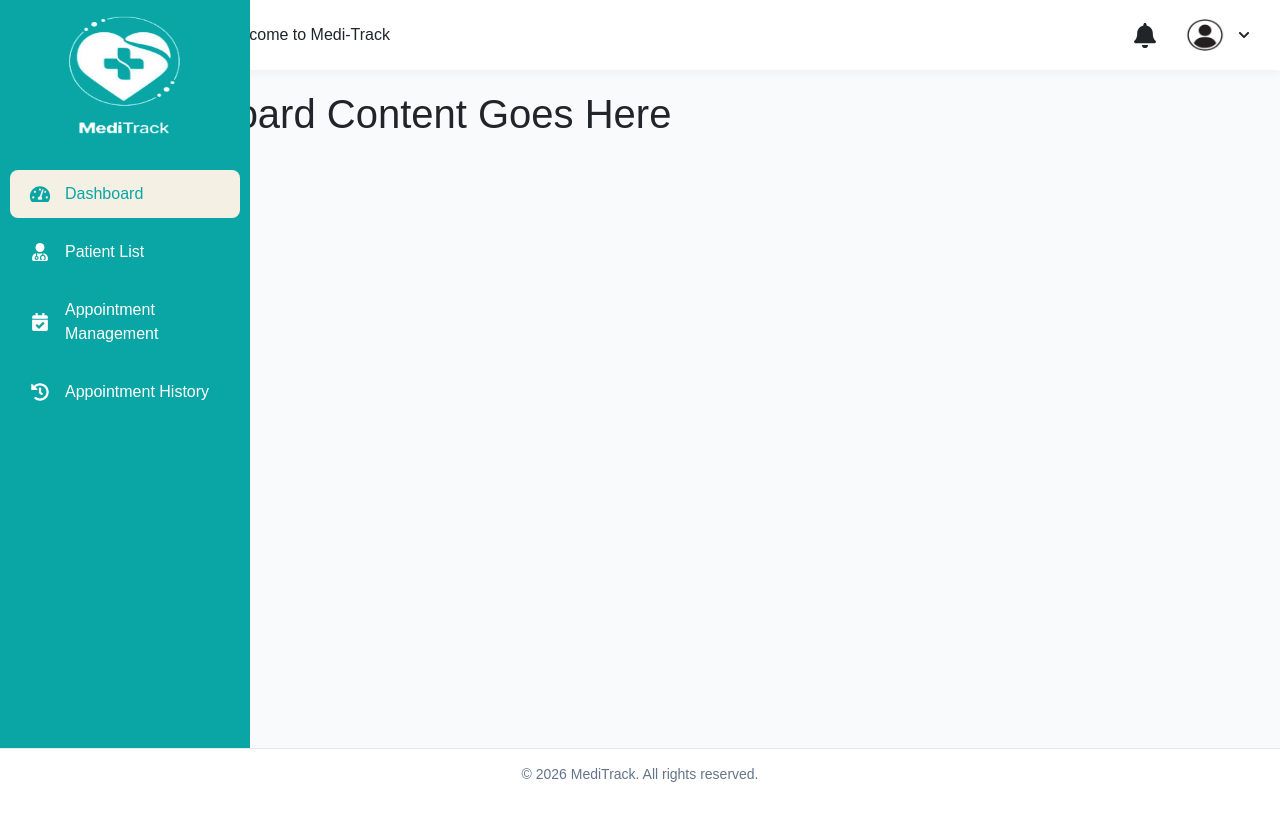
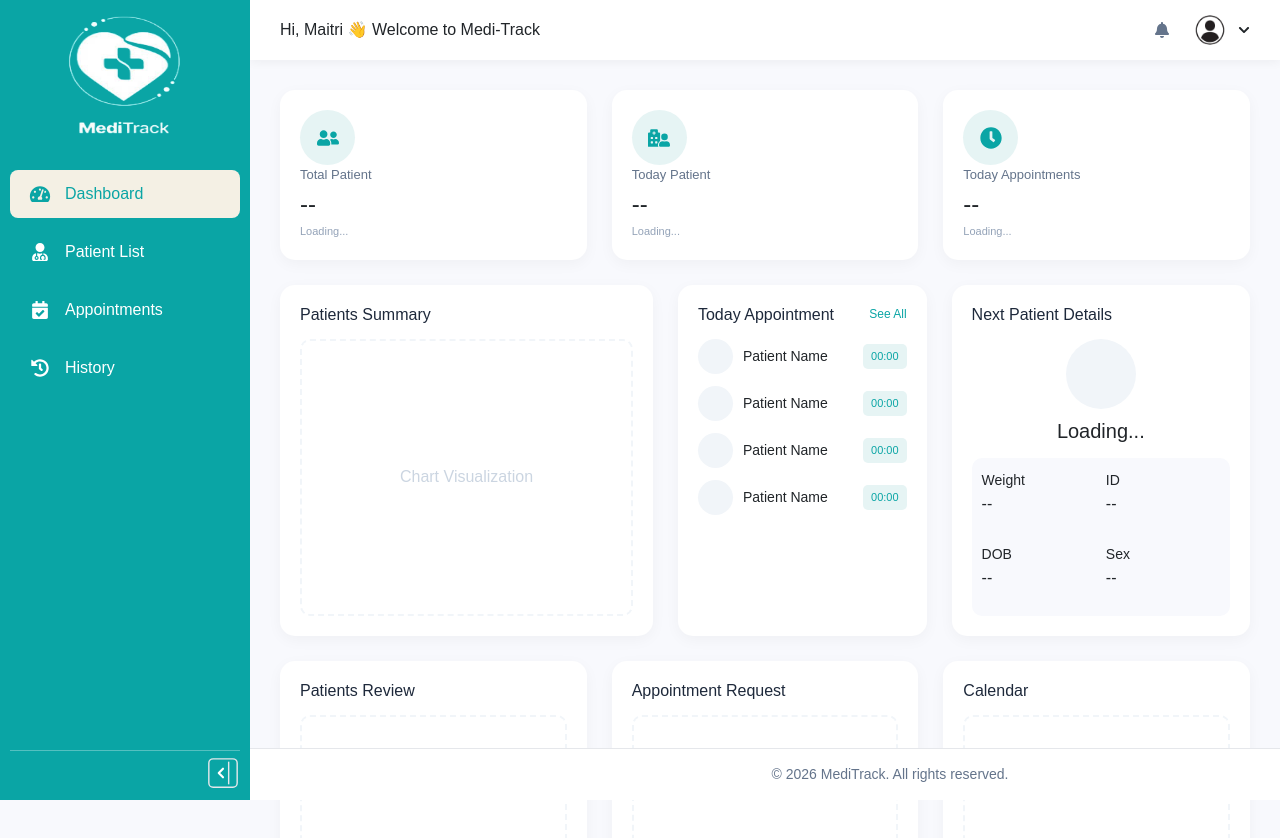
Before and after one commit to pMaitri01/Medi-Track-Frontend, a React (Create React App) app: page /DoctorDashboard in a window 1280 px wide. Shown: the top 838 px of the page. Before the commit the page ends 800 px from the top, so only its background shows below. Built offline with nearby package versions, Linux system fonts and the light colour scheme.

Commit message:
doctor dashboard, header,footer

```diff
--- a/src/admin/components/DoctorHeader.js
+++ b/src/admin/components/DoctorHeader.js
@@ -1,77 +1,29 @@
-  // import React, { useState } from "react";
-  // import { FaBell, FaSearch, FaChevronDown } from "react-icons/fa";
-  // import userImg from "../images/user.png"; // ✅ correct import
+//   import React, { useState } from "react";
+// import { FaBell, FaChevronDown } from "react-icons/fa";
+// import userImg from "../images/user.png";
 
+// export default function DoctorHeader({ isCollapsed }) {
+//   const [open, setOpen] = useState(false);
 
-  // export default function DoctorHeader() {
-  //   const [open, setOpen] = useState(false);
-  //   const [focused, setFocused] = useState(false);
+//   // Dynamic margin calculation
+//   const currentMargin = isCollapsed ? "80px" : "100px";
 
 //   const styles = {
 //     header: {
-  //       marginLeft: "250px",
+//       marginLeft: currentMargin, // 🔥 Dynamic Margin
 //       height: "70px",
 //       background: "#ffffff",
 //       display: "flex",
 //       justifyContent: "space-between",
 //       alignItems: "center",
 //       padding: "0 30px",
-  //       boxShadow: "0 2px 10px rgba(0,0,0,0.05)"
+//       boxShadow: "0 2px 10px rgba(0,0,0,0.05)",
+//       transition: "margin-left 0.3s ease", // Smooth shift
 //     },
-
-  //     left: {
-  //       display: "flex",
-  //       alignItems: "center",
-  //       gap: "20px"
-  //     },
-
-  //     // 🔥 Wrapper for input + icon
-  //     searchWrapper: {
-  //       position: "relative",
-  //       width: "350px",
-  //       marginLeft:"280px"
-  //     },
-
-  //     input: {
-  //       width: "100%",
-  //       height: "40px",
-  //       padding: "0 12px 0 38px", // space for icon
-  //       borderRadius: "8px",
-  //       border: focused ? "2px solid #3b82f6" : "2px solid #e5e7eb",
-  //       outline: "none",
-  //       background: "#f1f5f9",
-  //       fontSize: "14px",
-  //       transition: "0.2s"
-  //     },
-
-  //     icon: {
-  //       position: "absolute",
-  //       top: "50%",
-  //       left: "12px",
-  //       transform: "translateY(-50%)",
-  //       color: "#6b7280"
-  //     },
-
-  //     right: {
-  //       display: "flex",
-  //       alignItems: "center",
-  //       gap: "20px"
-  //     },
-
-  //     profile: {
-  //       display: "flex",
-  //       alignItems: "center",
-  //       gap: "8px",
-  //       cursor: "pointer",
-  //       position: "relative"
-  //     },
-
-  //     img: {
-  //       borderRadius: "50%",
-  //       width:"50px",
-  //       height:"32px"
-  //     },
-
+//     left: { display: "flex", alignItems: "center", gap: "20px" },
+//     right: { display: "flex", alignItems: "center", gap: "20px" },
+//     profile: { display: "flex", alignItems: "center", gap: "8px", cursor: "pointer", position: "relative" },
+//     img: { borderRadius: "50%", width: "50px", height: "32px" },
 //     dropdown: {
 //       position: "absolute",
 //       top: "50px",
@@ -83,52 +35,22 @@
 //       width: "150px",
 //       zIndex: 100
 //     },
-
-  //     item: {
-  //       padding: "10px 15px",
-  //       cursor: "pointer",
-  //       fontSize: "14px"
-  //     }
+//     item: { padding: "10px 15px", cursor: "pointer", fontSize: "14px" }
 //   };
 
 //   return (
 //     <div style={styles.header}>
-
-  //       {/* LEFT */}
 //       <div style={styles.left}>
-  //         <span style={{ fontWeight: "500", width:"270px" }}>
+//         <span style={{ fontWeight: "500" }}>
 //           Hi, Maitri 👋 Welcome to Medi-Track
 //         </span>
-
-  //         {/* <div style={styles.searchWrapper}>
-  //           <FaSearch style={styles.icon} />
-  //           <input
-  //             type="text"
-  //             placeholder="Search doctor..."
-  //             style={styles.input}
-  //             onFocus={() => setFocused(true)}
-  //             onBlur={() => setFocused(false)}
-  //           />
-  //         </div> */}
 //       </div>
 
-  //       {/* RIGHT */}
 //       <div style={styles.right}>
-  //         <FaBell style={{ cursor: "pointer", width:"30px", height:"25px",marginLeft:"30px"}} />
-
-  //         <div
-  //           style={styles.profile}
-  //           onClick={() => setOpen(!open)}
-  //         >
-  //           {/* <img
-  //             src="https://i.pravatar.cc/40"
-  //             alt="profile"
-  //             style={styles.img}
-  //           /> */}
+//         <FaBell style={{ cursor: "pointer", width: "30px", height: "25px" }} />
+//         <div style={styles.profile} onClick={() => setOpen(!open)}>
 //           <img src={userImg} alt="profile" style={styles.img} />
-
 //           <FaChevronDown size={12} />
-
 //           {open && (
 //             <div style={styles.dropdown}>
 //               <div style={styles.item}>👤 Profile</div>
@@ -145,59 +67,42 @@
 import { FaBell, FaChevronDown } from "react-icons/fa";
 import userImg from "../images/user.png";
 
-export default function DoctorHeader({ isCollapsed }) {
-  const [open, setOpen] = useState(false);
-
-  // Dynamic margin calculation
-  const currentMargin = isCollapsed ? "80px" : "100px";
+export default function DoctorHeader({ open }) {
+  const [showProfile, setShowProfile] = useState(false);
+  const sidebarWidth = open ? "0px" : "0px";
 
   const styles = {
     header: {
-      marginLeft: currentMargin, // 🔥 Dynamic Margin
-      height: "70px",
+      marginLeft: sidebarWidth,
+      height: "60px",
       background: "#ffffff",
       display: "flex",
       justifyContent: "space-between",
       alignItems: "center",
       padding: "0 30px",
       boxShadow: "0 2px 10px rgba(0,0,0,0.05)",
-      transition: "margin-left 0.3s ease", // Smooth shift
+      transition: "0.3s"
     },
-    left: { display: "flex", alignItems: "center", gap: "20px" },
-    right: { display: "flex", alignItems: "center", gap: "20px" },
     profile: { display: "flex", alignItems: "center", gap: "8px", cursor: "pointer", position: "relative" },
-    img: { borderRadius: "50%", width: "50px", height: "32px" },
+    img: { borderRadius: "50%", width: "40px", height: "30px" },
     dropdown: {
-      position: "absolute",
-      top: "50px",
-      right: 0,
-      background: "#ffffff",
-      border: "1px solid #e5e7eb",
-      borderRadius: "8px",
-      boxShadow: "0 5px 15px rgba(0,0,0,0.1)",
-      width: "150px",
-      zIndex: 100
-    },
-    item: { padding: "10px 15px", cursor: "pointer", fontSize: "14px" }
+      position: "absolute", top: "50px", right: 0, background: "#fff",
+      border: "1px solid #e5e7eb", borderRadius: "8px", width: "150px", zIndex: 100
+    }
   };
 
   return (
     <div style={styles.header}>
-      <div style={styles.left}>
-        <span style={{ fontWeight: "500" }}>
-          Hi, Maitri 👋 Welcome to Medi-Track
-        </span>
-      </div>
-
-      <div style={styles.right}>
-        <FaBell style={{ cursor: "pointer", width: "30px", height: "25px" }} />
-        <div style={styles.profile} onClick={() => setOpen(!open)}>
+      <span style={{ fontWeight: "500" }}>Hi, Maitri 👋 Welcome to Medi-Track</span>
+      <div style={{ display: "flex", alignItems: "center", gap: "20px" }}>
+        <FaBell style={{ cursor: "pointer", color: "#64748b" }} />
+        <div style={styles.profile} onClick={() => setShowProfile(!showProfile)}>
           <img src={userImg} alt="profile" style={styles.img} />
           <FaChevronDown size={12} />
-          {open && (
+          {showProfile && (
             <div style={styles.dropdown}>
-              <div style={styles.item}>👤 Profile</div>
-              <div style={styles.item}>🚪 Logout</div>
+              <div style={{ padding: "10px", fontSize: "14px" }}>👤 Profile</div>
+              <div style={{ padding: "10px", fontSize: "14px", borderTop: "1px solid #eee" }}>🚪 Logout</div>
             </div>
           )}
         </div>
--- a/src/admin/components/DoctorNavbar.js
+++ b/src/admin/components/DoctorNavbar.js
@@ -1,14 +1,7 @@
-import React, { useState } from "react";
-import {
-  FaTachometerAlt,
-  FaUserMd,
-  FaCalendarCheck,
-  FaHistory
-} from "react-icons/fa";
-
+import React from "react";
+import { FaTachometerAlt, FaUserMd, FaCalendarCheck, FaHistory } from "react-icons/fa";
 import userImg from "../images/Logo-1.png";
 
-/* Toggle Icon */
 const SidebarCollapseIcon = ({ size = 24, color = "#6b7280", arrowColor = "#374151", open, ...props }) => {
   return (
     <svg
@@ -24,25 +17,13 @@ const SidebarCollapseIcon = ({ size = 24, color = "#6b7280", arrowColor = "#3741
       {...props}
     >
       <rect x="4" y="4" width="40" height="40" rx="6" ry="6" stroke={color} strokeWidth="2"/>
-
       <line x1="16" y1="8" x2="16" y2="40" stroke={color} strokeWidth="2"/>
-
-      <polyline
-        points="24,18 30,24 24,30"
-        fill="none"
-        stroke={arrowColor}
-        strokeWidth="3"
-        strokeLinecap="round"
-        strokeLinejoin="round"
-      />
+      <polyline points="24,18 30,24 24,30" fill="none" stroke={arrowColor} strokeWidth="3" strokeLinecap="round" strokeLinejoin="round" />
     </svg>
   );
 };
 
-export default function DoctorNavbar() {
-
-  const [open, setOpen] = useState(true);
-
+export default function DoctorNavbar({ open, setOpen }) {
   const styles = {
     sidebar: {
       width: open ? "250px" : "100px",
@@ -51,113 +32,73 @@ export default function DoctorNavbar() {
       color: "#fff",
       padding: "10px",
       position: "fixed",
+      left: 0,
+      top: 0,
       transition: "0.3s",
       display: "flex",
-      flexDirection: "column"   // important
+      flexDirection: "column",
+      zIndex: 1000
     },
-
-    menuContainer: {
-      flexGrow: 1
-    },
+    menuContainer: { flexGrow: 1 },
     menuItem: {
       padding: open ? "12px 15px" : "12px 0",
       margin: "10px 0",
       display: "flex",
       alignItems: "center",
-      justifyContent: open ? "flex-start" : "center", // center icons when closed
+      justifyContent: open ? "flex-start" : "center",
       gap: open ? "10px" : "0",
       borderRadius: "8px",
       cursor: "pointer"
     },
-
-    active: {
-      background: "#F4F0E4",
-      color: "#0AA5A5"
-    },
-
+    active: { background: "#F4F0E4", color: "#0AA5A5" },
     img: {
-      width: open ? "120px" : "70px",
-      height: open ? "130px" : "85px",
+      width: open ? "120px" : "60px",
+      height: open ? "130px" : "70px",
       borderRadius: "10%",
       display: "block",
-      margin: "0 auto 20px"
+      margin: "0 auto 20px",
+      transition: "0.3s"
     },
-
-    icon: {
-      fontSize: open ? "18px" : "25px",
-      minWidth: "30px"
+    icon: { fontSize: open ? "18px" : "25px", minWidth: "30px" },
+    footer: { marginTop: "auto", width: "100%" },
+    separator: { borderTop: "1px solid rgba(255,255,255,0.3)", width: "100%" },
+    toggleBtn: {
+      cursor: "pointer",
+      display: "flex",
+      justifyContent: open ? "flex-end" : "center",
+      alignItems: "center",
+      width: "100%",
+      marginTop: "5px"
     },
-    footer: {
-      marginTop: "auto",      // pushes footer to bottom
-      width: "100%"
-    },
-
-separator: {
-  borderTop: "1px solid rgba(255,255,255,0.3)",
-  width: "100%",
-  marginBottom: "0px"    // gap between line and toggle
-},
-
-toggleBtn: {
-  cursor: "pointer",
-  display: "flex",
-  justifyContent: open ? "flex-end" : "center",  // keeps icon at right
-  alignItems: "center",
-  width: "100%",               // take full sidebar width
-  marginTop: "5px"
-},
   };
 
   return (
     <div style={styles.sidebar}>
-
-      <img src={userImg} alt="profile" style={styles.img} />
-
+      <img src={userImg} alt="logo" style={styles.img} />
       <div style={styles.menuContainer}>
-
         <div style={{ ...styles.menuItem, ...styles.active }}>
           <FaTachometerAlt style={styles.icon}/>
           {open && "Dashboard"}
         </div>
-
         <div style={styles.menuItem}>
           <FaUserMd style={styles.icon}/>
           {open && "Patient List"}
         </div>
-
         <div style={styles.menuItem}>
           <FaCalendarCheck style={styles.icon}/>
-          {open && "Appointment Management"}
+          {open && "Appointments"}
         </div>
-
         <div style={styles.menuItem}>
           <FaHistory style={styles.icon}/>
-          {open && "Appointment History"}
+          {open && "History"}
         </div>
-
       </div>
-      {/* Toggle Button Fixed Bottom */}
-      {/* Footer Section */}
       <div style={styles.footer}>
-
-        {/* Separator Line */}
         <div style={styles.separator}></div>
-
-        {/* Toggle Button */}
-        <div
-          style={styles.toggleBtn}
-          onClick={() => setOpen(!open)}
-        >
-          <SidebarCollapseIcon
-            size={34}
-            color="#E5E7EB"
-            arrowColor="#ffffff"
-            open={open}
-          />
+        <div style={styles.toggleBtn} onClick={() => setOpen(!open)}>
+          <SidebarCollapseIcon size={34} color="#E5E7EB" arrowColor="#ffffff" open={open} />
         </div>
-
       </div>
-
     </div>
   );
 }
--- a/src/admin/pages/DoctorDashboard.js
+++ b/src/admin/pages/DoctorDashboard.js
@@ -1,48 +1,224 @@
+// import React, { useState } from "react";
+// import DoctorNavbar from "../components/DoctorNavbar"; // Adjust paths if your folders are different
 // import DoctorHeader from "../components/DoctorHeader";
-// import DoctorNavbar from "../components/DoctorNavbar";
 // import DoctorFooter from "../components/DoctorFooter";
-// import React from 'react'
 
 // export default function DoctorDashboard() {
+//   // 1. Define the state here. This is the "source of truth".
+//   const [open, setOpen] = useState(true);
+
 //   return (
-//     <div>
-//         <DoctorNavbar />
-//         <DoctorHeader/>
-//         <DoctorFooter/>
+//     <div style={{ minHeight: "100vh", background: "#f8fafc" }}>
+
+//       {/* 2. Pass open and setOpen to the Navbar so the button works */}
+//       <DoctorNavbar open={open} setOpen={setOpen} />
+
+//       {/* 3. Wrap everything else in a container that moves with the sidebar */}
+//       <div style={{
+//         display: "flex",
+//         flexDirection: "column",
+//         minHeight: "100vh"
+//       }}>
+
+//         {/* 4. Pass open to the Header */}
+//         <DoctorHeader open={open} />
+
+//         {/* 5. Main Content Area */}
+//         <main style={{
+//           marginLeft: open ? "250px" : "100px",
+//           transition: "margin-left 0.3s ease",
+//           padding: "30px",
+//           flex: 1, // Pushes footer to the bottom
+//           paddingBottom: "100px" // Extra space so content isn't hidden by fixed footer
+//         }}>
+//           <h2 style={{ color: "#1e293b" }}>Welcome to Medi-Track</h2>
+//           <p style={{ color: "#64748b" }}>This is your dashboard overview.</p>
+
+//           {/* Your Dashboard Cards/Tables go here */}
+//           <div >
+//             Dashboard Content Area
+//           </div>
+//         </main>
+
+//         {/* 6. Pass open to the Footer */}
+//         <DoctorFooter open={open} />
+//       </div>
 //     </div>
-//   )
+//   );
 // }
 
 import React, { useState } from "react";
-import DoctorNavbar from "../components/DoctorNavbar"; // Adjust path as needed
+import DoctorNavbar from "../components/DoctorNavbar";
 import DoctorHeader from "../components/DoctorHeader";
 import DoctorFooter from "../components/DoctorFooter";
+import { FaUserFriends, FaHospitalUser, FaClock } from "react-icons/fa";
 
 export default function DoctorDashboard() {
-  // 1. Create the state here
-  const [isCollapsed, setIsCollapsed] = useState(false);
+  const [open, setOpen] = useState(true);
+
+  // Layout Constants
+  const sidebarWidth = open ? "250px" : "100px";
 
   return (
-    <div style={{ minHeight: "100vh", background: "#f8fafc" }}>
-      {/* 2. Pass the state and the setter to Navbar so it can toggle */}
-      <DoctorNavbar isCollapsed={isCollapsed} setIsCollapsed={setIsCollapsed} />
+    <div style={{ minHeight: "100vh", background: "#F8F9FD" }}>
+      <DoctorNavbar open={open} setOpen={setOpen} />
 
-      {/* 3. Pass the state to Header so it knows to shift left/right */}
-      <DoctorHeader isCollapsed={isCollapsed} />
+      <div style={{
+        marginLeft: sidebarWidth,
+        transition: "0.3s ease",
+        display: "flex",
+        flexDirection: "column",
+        minHeight: "100vh"
+      }}>
+        <DoctorHeader open={open} />
 
-      {/* 4. The main content also needs a dynamic margin to avoid being hidden by the sidebar */}
-      <main style={{
-        marginLeft: isCollapsed ? "80px" : "100px",
-        transition: "margin-left 0.3s ease",
-        padding: "20px",
-        minHeight: "calc(100vh - 140px)" // Adjust based on header/footer height
-      }}>
-         <h1>Dashboard Content Goes Here</h1>
-         {/* Your charts, tables, etc. */}
-      </main>
+        <main style={{ padding: "30px", flex: 1, paddingBottom: "100px" }}>
 
-      {/* 5. Pass the state to Footer */}
-      <DoctorFooter isCollapsed={isCollapsed} />
+          {/* --- TOP ROW: STAT CARDS --- */}
+          <div style={gridStyle(3)}>
+            {[
+              { label: "Total Patient", icon: <FaUserFriends /> },
+              { label: "Today Patient", icon: <FaHospitalUser /> },
+              { label: "Today Appointments", icon: <FaClock /> }
+            ].map((card, i) => (
+              <div key={i} style={cardStyle}>
+                <div style={iconCircleStyle}>{card.icon}</div>
+                <div>
+                  <p style={labelStyle}>{card.label}</p>
+                  <h3 style={valueStyle}>--</h3> {/* Backend Data Point */}
+                  <p style={subLabelStyle}>Loading...</p>
+                </div>
+              </div>
+            ))}
+          </div>
+
+          {/* --- MIDDLE ROW: SUMMARY & LISTS --- */}
+          <div style={{ display: "grid", gridTemplateColumns: "1.5fr 1fr 1.2fr", gap: "25px", marginBottom: "25px" }}>
+
+            {/* Chart Area */}
+            <div style={cardStyle}>
+              <h4 style={titleStyle}>Patients Summary</h4>
+              <div style={placeholderBox}>Chart Visualization</div>
+            </div>
+
+            {/* List Area */}
+            <div style={cardStyle}>
+              <div style={{ display: "flex", justifyContent: "space-between", marginBottom: "15px" }}>
+                <h4 style={titleStyle}>Today Appointment</h4>
+                <span style={{ color: "#0AA5A5", fontSize: "12px", cursor: "pointer" }}>See All</span>
+              </div>
+              <div style={listContainer}>
+                {[1, 2, 3, 4].map((item) => (
+                  <div key={item} style={listItemStyle}>
+                    <div style={avatarStyle}></div>
+                    <div style={{ flex: 1, fontSize: "14px" }}>Patient Name</div>
+                    <div style={badgeStyle}>00:00</div>
+                  </div>
+                ))}
+              </div>
+            </div>
+
+            {/* Focus Area */}
+            <div style={cardStyle}>
+              <h4 style={titleStyle}>Next Patient Details</h4>
+              <div style={{ textAlign: "center", marginTop: "15px" }}>
+                <div style={{ ...avatarStyle, width: "70px", height: "70px", margin: "0 auto 10px" }}></div>
+                <h5 style={{ margin: "5px 0" }}>Loading...</h5>
+                <div style={infoGridStyle}>
+                  <div><small>Weight</small><p>--</p></div>
+                  <div><small>ID</small><p>--</p></div>
+                  <div><small>DOB</small><p>--</p></div>
+                  <div><small>Sex</small><p>--</p></div>
+                </div>
+              </div>
+            </div>
+
+          </div>
+
+          {/* --- BOTTOM ROW: REVIEW & REQUESTS --- */}
+          <div style={gridStyle(3)}>
+            <div style={cardStyle}>
+              <h4 style={titleStyle}>Patients Review</h4>
+              <div style={placeholderBox}>Review List</div>
+            </div>
+            <div style={cardStyle}>
+              <h4 style={titleStyle}>Appointment Request</h4>
+              <div style={placeholderBox}>Requests List</div>
+            </div>
+            <div style={cardStyle}>
+              <h4 style={titleStyle}>Calendar</h4>
+              <div style={placeholderBox}>Date Picker</div>
+            </div>
+          </div>
+
+        </main>
+
+        <DoctorFooter open={open} />
+      </div>
     </div>
   );
 }
+
+// --- STYLES OBJECTS ---
+
+const gridStyle = (cols) => ({
+  display: "grid",
+  gridTemplateColumns: `repeat(${cols}, 1fr)`,
+  gap: "25px",
+  marginBottom: "25px"
+});
+
+const cardStyle = {
+  background: "#fff",
+  padding: "20px",
+  borderRadius: "15px",
+  boxShadow: "0 4px 15px rgba(0,0,0,0.04)",
+  display: "flex",
+  flexDirection: "column"
+};
+
+const iconCircleStyle = {
+  width: "55px",
+  height: "55px",
+  borderRadius: "50%",
+  background: "#E6F4F4",
+  color: "#0AA5A5",
+  display: "flex",
+  alignItems: "center",
+  justifyContent: "center",
+  fontSize: "22px",
+  marginRight: "15px"
+};
+
+const titleStyle = { margin: 0, fontSize: "16px", color: "#1e293b" };
+const labelStyle = { margin: 0, color: "#64748b", fontSize: "13px" };
+const valueStyle = { margin: "5px 0", fontSize: "24px" };
+const subLabelStyle = { margin: 0, color: "#94a3b8", fontSize: "11px" };
+
+const placeholderBox = {
+  flex: 1,
+  marginTop: "15px",
+  border: "2px dashed #F1F5F9",
+  borderRadius: "10px",
+  display: "flex",
+  alignItems: "center",
+  justifyContent: "center",
+  color: "#CBD5E1",
+  minHeight: "150px"
+};
+
+const listContainer = { display: "flex", flexDirection: "column", gap: "12px" };
+const listItemStyle = { display: "flex", alignItems: "center", gap: "10px" };
+const avatarStyle = { width: "35px", height: "35px", borderRadius: "50%", background: "#F1F5F9" };
+const badgeStyle = { background: "#E6F4F4", color: "#0AA5A5", padding: "4px 8px", borderRadius: "5px", fontSize: "11px" };
+
+const infoGridStyle = {
+  display: "grid",
+  gridTemplateColumns: "1fr 1fr",
+  gap: "10px",
+  background: "#F8F9FD",
+  padding: "10px",
+  borderRadius: "10px",
+  marginTop: "15px",
+  textAlign: "left"
+};
```
Lines whose indentation alone changed are shown as unchanged.
